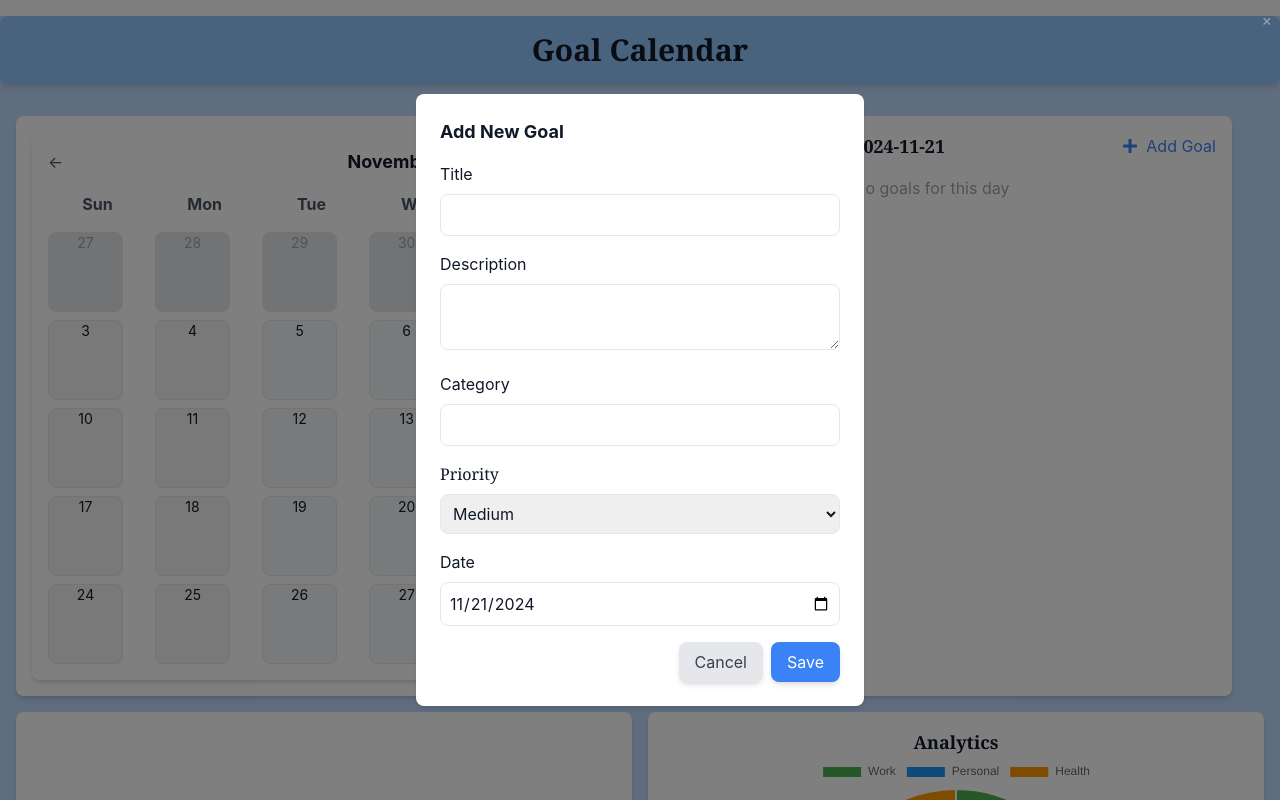
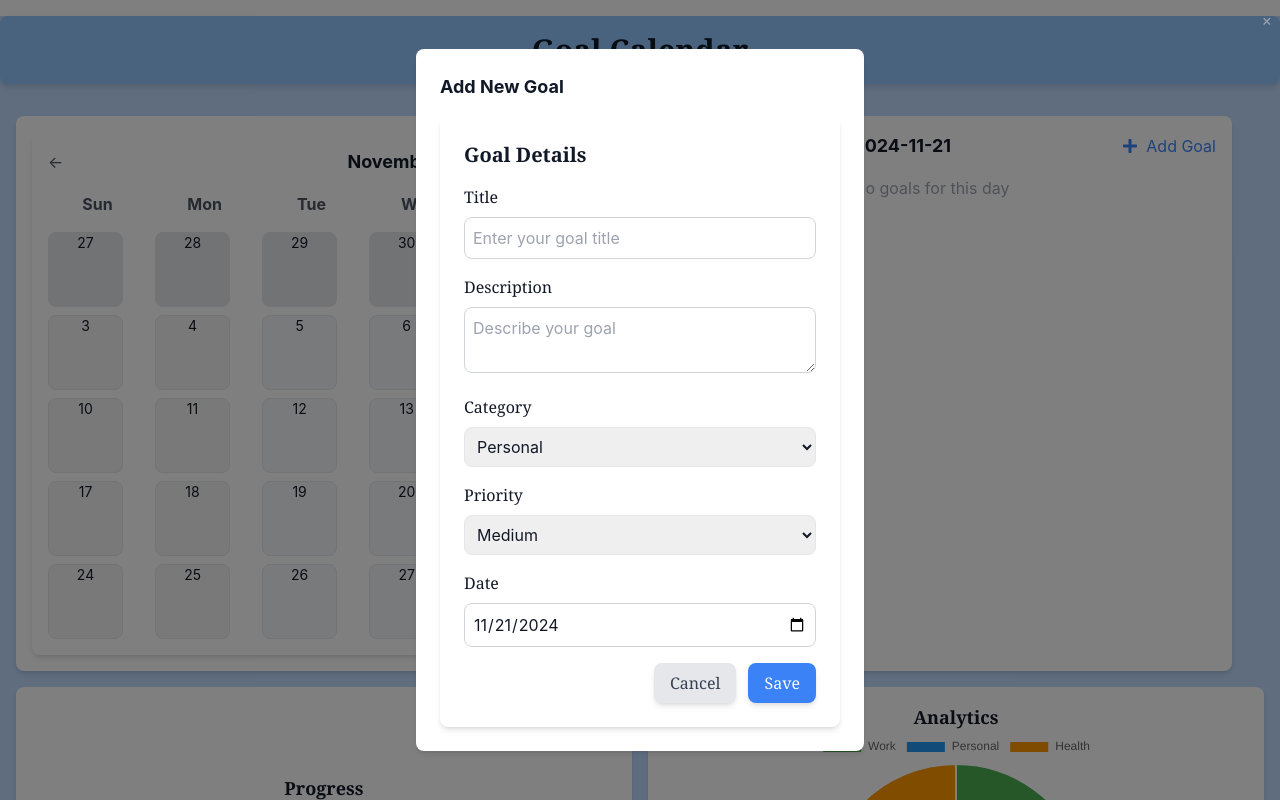
Before and after one commit to Maria-Boichenko/goal_tracker, a React (Create React App) app: page / in a window 1280 px wide. Both pictures are taken after a click on the button "Add Goal". Shown: the top 800 px of the page. Built offline with nearby package versions, Linux system fonts and the light colour scheme.

Commit message:
Optimaze component Day

```diff
--- a/src/components/Day.tsx
+++ b/src/components/Day.tsx
@@ -1,53 +1,33 @@
 import React from "react";
 import { Goal } from "../types/goals";
+import { GoalList } from "./GoalList";
 
 interface DayProps {
     date: string;
+    onDateClick: (date: string) => void;
     goals: Goal[];
-    onDateClick: (date: string) => void;
     inactive?: boolean;
 }
 
 export function Day({ date, goals, onDateClick, inactive }: DayProps) {
     const day = parseInt(date.split("-")[2], 10);
 
-    const priorityColors: { [key: string]: string } = {
-        High: "bg-red-500 text-white",
-        Medium: "bg-yellow-400 text-gray-800",
-        Low: "bg-green-400 text-gray-800",
-    };
-
-    const truncateText = (text: string, maxLength: number) =>
-        text.length > maxLength ? `${text.slice(0, maxLength)}...` : text;
-
     return (
         <div
-            className={`flex flex-col items-center justify-between border rounded-lg cursor-pointer hover:bg-gray-50 ${
-                inactive ? "bg-gray-200 text-gray-400" : "bg-gray-100 hover:bg-blue-200"
+            className={`flex flex-col justify-between border rounded-lg cursor-pointer hover:bg-blue-100 ${
+                inactive ? "bg-gray-200 text-grey-400" : "bg-gray-100 "
             }`}
             onClick={() => onDateClick(date)}
             style={{
                 width: "75px",
-                height: "80px", // Чуть больше высота для удобства
+                height: "75px",
             }}
         >
             {/* День месяца */}
-            <div className="text-sm  mb-1">{day}</div>
+            <div className="text-sm text-center">{day}</div>
 
-            {/* Цели */}
-            <div className="flex flex-col items-center justify-center gap-1 w-full px-1">
-                {goals.slice(0, 2).map((goal, index) => (
-                    <div
-                        key={index}
-                        className={`px-2 py-1 text-xs rounded-full border shadow-sm ${priorityColors[goal.priority]} truncate w-full text-center`}
-                    >
-                        {truncateText(goal.title, 8)}
-                    </div>
-                ))}
-                {goals.length > 2 && (
-                    <div className="text-xs text-gray-500 mt-1">+{goals.length - 2} more</div>
-                )}
-            </div>
+            {/* Отображение задач */}
+            <GoalList goals={goals} maxDisplay={2} /> {/* Передаем реальные задачи */}
         </div>
     );
 }
--- a/src/components/GoalForm.tsx
+++ b/src/components/GoalForm.tsx
@@ -1,37 +1,46 @@
-import React, {useState} from "react";
-import {Goal} from "../types/goals";
-import Button from "./Button"
+import React from "react";
+import { Goal } from "../types/goals";
+import Button from "./Button";
 import Select from "./Select";
 
 interface GoalFormProps {
-    onSave: (goal: Goal) => void;
+    formData: Goal;
+    onFormDataChange: (updatedData: Partial<Goal>) => void;
+    onSave: () => void;
     onCancel: () => void;
-    date: string;
 }
 
-export default function GoalForm({onSave, onCancel}: GoalFormProps) {
-    const [title, setTitle] = useState("");
-    const [description, setDescription] = useState("");
-    const [category, setCategory] = useState("Personal");
-    const [priority, setPriority] = useState<Goal["priority"]>("Medium");
+export default function GoalForm({ formData, onFormDataChange, onSave, onCancel }: GoalFormProps) {
+    const handleChange = (e: React.ChangeEvent<HTMLInputElement | HTMLTextAreaElement>) => {
+        const { name, value } = e.target;
+        onFormDataChange({ [name]: value });
+    };
 
-    const handleSubmit = (e: React.FormEvent) => {
-        e.preventDefault();
-        onSave({title, description, category, priority});
+    const handlePriorityChange = (value: Goal["priority"]) => {
+        onFormDataChange({ priority: value });
+    };
+
+    const handleCategoryChange = (value: string) => {
+        onFormDataChange({ category: value });
     };
 
     return (
         <form
-            onSubmit={handleSubmit}
+            onSubmit={(e) => {
+                e.preventDefault();
+                onSave();
+            }}
             className="bg-white p-6 rounded-lg shadow-md max-w-md mx-auto"
         >
-            <h2 className=" font-serif text-xl font-bold mb-4">Add Goal</h2>
+            <h2 className="font-serif text-xl font-bold mb-4">Goal Details</h2>
             <div className="mb-4">
                 <label className="font-serif block font-medium mb-2">Title</label>
                 <input
                     type="text"
-                    value={title}
-                    onChange={(e) => setTitle(e.target.value)}
+                    name="title"
+                    value={formData.title}
+                    onChange={handleChange}
+                    placeholder="Enter your goal title"
                     className="w-full border border-gray-300 rounded-lg p-2"
                     required
                 />
@@ -39,36 +48,48 @@ export default function GoalForm({onSave, onCancel}: GoalFormProps) {
             <div className="mb-4">
                 <label className="font-serif block font-medium mb-2">Description</label>
                 <textarea
-                    value={description}
-                    onChange={(e) => setDescription(e.target.value)}
+                    name="description"
+                    value={formData.description}
+                    onChange={handleChange}
+                    placeholder="Describe your goal"
                     className="w-full border border-gray-300 rounded-lg p-2"
                 />
             </div>
             <Select<string>
-                value={category}
-                onChange={setCategory}
+                value={formData.category}
+                onChange={handleCategoryChange}
                 options={[
-                    {value: "Health", label: "Health"},
-                    {value: "Work", label: "Work"},
-                    {value: "Personal", label: "Personal"},
+                    { value: "Health", label: "Health" },
+                    { value: "Work", label: "Work" },
+                    { value: "Personal", label: "Personal" },
                 ]}
                 label="Category"
             />
-
             <Select<Goal["priority"]>
-                value={priority}
-                onChange={setPriority}
+                value={formData.priority}
+                onChange={handlePriorityChange}
                 options={[
-                    {value: "High", label:"High"},
-                    {value: "Medium", label: "Medium"},
-                    {value: "Low", label: "Low"},
-            ]}
-            label="Priority"
+                    { value: "High", label: "High" },
+                    { value: "Medium", label: "Medium" },
+                    { value: "Low", label: "Low" },
+                ]}
+                label="Priority"
             />
-            <div className="font-serif flex justify-end" style={{gap: "12px"}}>
+            <div className="mb-4">
+                <label className="font-serif block font-medium mb-2">Date</label>
+                <input
+                    type="date"
+                    name="date"
+                    value={formData.date || ""}
+                    onChange={handleChange}
+                    placeholder="YYYY-MM-DD"
+                    className="w-full border border-gray-300 rounded-lg p-2"
+                />
+            </div>
+            <div className="font-serif flex justify-end" style={{ gap: "12px" }}>
                 <Button variant="secondary" onClick={onCancel}>
-                   Cancel
-               </Button>
+                    Cancel
+                </Button>
                 <Button variant="primary" type="submit">
                     Save
                 </Button>
--- a/src/components/GoalFormModal.tsx
+++ b/src/components/GoalFormModal.tsx
@@ -1,8 +1,7 @@
 import React, { useState } from "react";
+import Modal from "./Modal";
+import GoalForm from "./GoalForm";
 import { Goal } from "../types/goals";
-import Modal from "./Modal";
-import Button from "./Button";
-import Select from "./Select";
 
 interface GoalFormModalProps {
     goal: Goal | null;
@@ -11,34 +10,21 @@ interface GoalFormModalProps {
     isAddingGoal: boolean;
 }
 
-export default function GoalFormModal({
-                                          goal,
-                                          onSave,
-                                          onCancel,
-                                          isAddingGoal,
-                                      }: GoalFormModalProps) {
+export default function GoalFormModal({ goal, onSave, onCancel, isAddingGoal }: GoalFormModalProps) {
     const today = new Date().toISOString().split("T")[0];
     const [formData, setFormData] = useState<Goal>({
         title: goal?.title || "",
         description: goal?.description || "",
-        category: goal?.category || "",
+        category: goal?.category || "Personal",
         priority: goal?.priority || "Medium",
         date: goal?.date || today,
     });
 
-    const handleChange = (e: React.ChangeEvent<HTMLInputElement | HTMLTextAreaElement>) => {
-        const { name, value } = e.target;
-        setFormData((prev) => ({ ...prev, [name]: value }));
+    const handleFormDataChange = (updatedData: Partial<Goal>) => {
+        setFormData((prev) => ({ ...prev, ...updatedData }));
     };
 
-    const handlePriorityChange = (value: string) => {
-        setFormData((prev) => ({
-            ...prev,
-            priority: value as "High" | "Medium" | "Low",
-        }));
-    };
-
-    const handleSubmit = () => {
+    const handleSave = () => {
         onSave(formData);
     };
 
@@ -47,67 +33,12 @@ export default function GoalFormModal({
             <h2 className="text-lg font-bold mb-4">
                 {isAddingGoal ? "Add New Goal" : "Edit Goal"}
             </h2>
-            <form>
-                <div className="mb-4">
-                    <label className="block mb-2">Title</label>
-                    <input
-                        type="text"
-                        name="title"
-                        value={formData.title}
-                        onChange={handleChange}
-                        className="w-full border rounded-lg p-2"
-                    />
-                </div>
-                <div className="mb-4">
-                    <label className="block mb-2">Description</label>
-                    <textarea
-                        name="description"
-                        value={formData.description}
-                        onChange={handleChange}
-                        className="w-full border rounded-lg p-2"
-                    />
-                </div>
-                <div className="mb-4">
-                    <label className="block mb-2">Category</label>
-                    <input
-                        type="text"
-                        name="category"
-                        value={formData.category}
-                        onChange={handleChange}
-                        className="w-full border rounded-lg p-2"
-                    />
-                </div>
-                <div className="mb-4">
-                    <Select
-                        label="Priority"
-                        value={formData.priority}
-                        onChange={handlePriorityChange}
-                        options={[
-                            { value: "High", label: "High" },
-                            { value: "Medium", label: "Medium" },
-                            { value: "Low", label: "Low" },
-                        ]}
-                    />
-                </div>
-                <div className="mb-4">
-                    <label className="block mb-2">Date</label>
-                    <input
-                        type="date"
-                        name="date"
-                        value={formData.date}
-                        onChange={handleChange}
-                        className="w-full border rounded-lg p-2"
-                    />
-                </div>
-                <div className="flex justify-end gap-2">
-                    <Button onClick={onCancel} variant="secondary">
-                        Cancel
-                    </Button>
-                    <Button onClick={handleSubmit} variant="primary">
-                        Save
-                    </Button>
-                </div>
-            </form>
+            <GoalForm
+                formData={formData}
+                onFormDataChange={handleFormDataChange}
+                onSave={handleSave}
+                onCancel={onCancel}
+            />
         </Modal>
     );
 }
--- /dev/null
+++ b/src/components/GoalList.tsx
@@ -0,0 +1,46 @@
+import React from "react";
+import { Goal } from "../types/goals";
+
+interface GoalListProps {
+    goals: Goal[];
+    maxDisplay?: number; // Количество отображаемых целей
+}
+
+export function GoalList({ goals, maxDisplay = 2 }: GoalListProps) {
+    const priorityColors: { [key: string]: string } = {
+        High: "bg-red-500 text-white",
+        Medium: "bg-yellow-400 text-gray-800",
+        Low: "bg-green-400 text-gray-800",
+    };
+
+    const truncateText = (text: string, maxLength: number) =>
+        text.length > maxLength ? `${text.slice(0, maxLength)}...` : text;
+
+    return (
+        <div
+            className={`flex ${
+                goals.length === 1
+                    ? "items-center justify-center" // Центрируем, если одна задача
+                    : "flex-col items-center gap-1"
+            } w-full overflow-hidden`}
+            style={{ height: "45px" }} // Фиксированная высота для задач
+        >
+            {goals.slice(0, maxDisplay).map((goal, index) => (
+                <div
+                    key={index}
+                    className={`flex items-center justify-center px-2 py-1 text-xs rounded-full border shadow-sm ${priorityColors[goal.priority]} truncate text-center`}
+                    style={{
+                        width: "90%",
+                        height: "20px",
+                        lineHeight: "20px", // Центрируем текст внутри задачи
+                    }}
+                >
+                    {truncateText(goal.title, 8)}
+                </div>
+            ))}
+            {goals.length > maxDisplay && (
+                <div className="text-xs text-gray-500">+{goals.length - maxDisplay} more</div>
+            )}
+        </div>
+    );
+}
--- a/src/components/TasksForSelectedDay.tsx
+++ b/src/components/TasksForSelectedDay.tsx
@@ -75,7 +75,7 @@ export default function TasksForSelectedDay({ selectedDate }: TasksForSelectedDa
         <div>
             {/* Заголовок с кнопкой добавления */}
             <div className="flex justify-between items-center mb-4">
-                <h2 className="text-lg font-bold font-serif">
+                <h2 className="text-lg font-bold">
                      {selectedDate}
                 </h2>
                 <button
```
